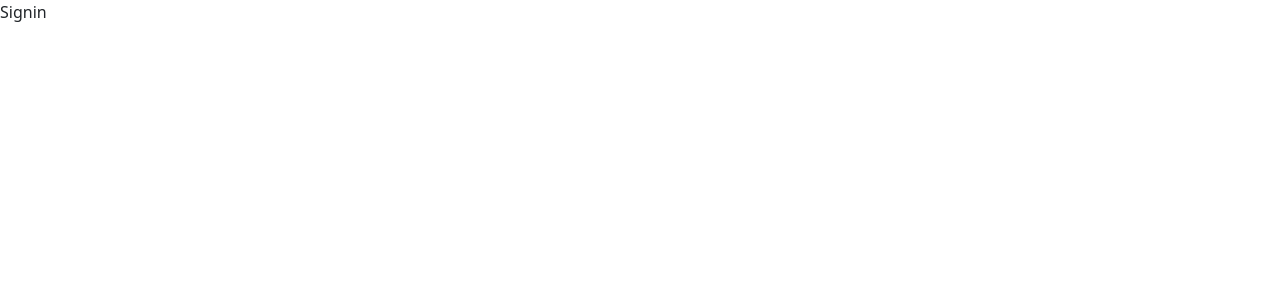
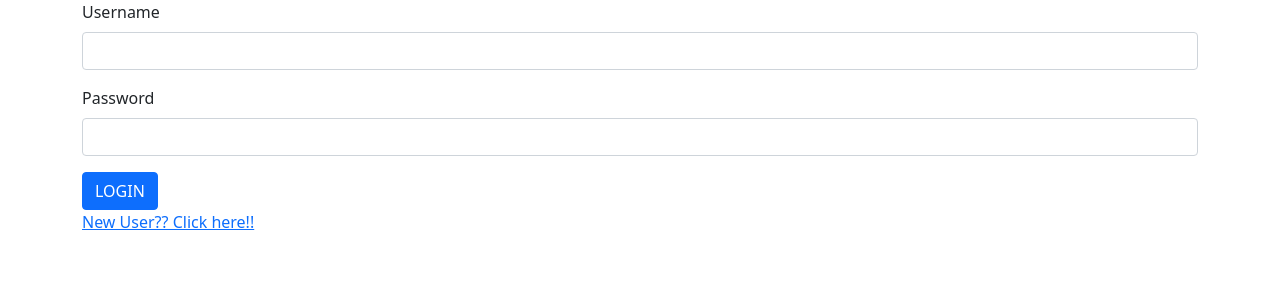
Before and after one commit to snehasamuel/Donor-react-app, a React (Create React App) app: page / in a window 1280 px wide. Shown: the top 300 px of the page. Built offline with nearby package versions, Linux system fonts and the light colour scheme.

Commit message:
Signin completed

```diff
--- a/src/components/Signin.js
+++ b/src/components/Signin.js
@@ -1,8 +1,37 @@
-import React from 'react'
+import React, { useState } from 'react'
+import { Link } from 'react-router-dom'
 
 const Signin = () => {
+    var [user,setUser]=useState("")
+    var [pswd,setPswd]=useState("")
+
+    const viewSigin=(()=>{
+        const data={"username":user,"password":pswd}
+        console.log(data)
+    })
   return (
-    <div>Signin</div>
+    <div>
+        <div className="container">
+    <div className="row">
+        <div className="col col-12 col-sm-12 col-md-12 col-lg-12 col-xl-12 col-xxl-12">
+            <div className="row g-3">
+                <div className="col col-12 col-sm-12 col-md-12 col-lg-12 col-xl-12 col-xxl-12">
+                    <label for="" className="form-label">Username</label>
+                    <input onChange={(a)=>{setUser(a.target.value)}} type="text" className="form-control"/>
+                </div>
+                <div className="col col-12 col-sm-12 col-md-12 col-lg-12 col-xl-12 col-xxl-12">
+                    <label for="" className="form-label">Password</label>
+                    <input onChange={(a)=>{setPswd(a.target.value)}} type="password" className="form-control"/>
+                </div>
+                <div className="col col-12 col-sm-12 col-md-12 col-lg-12 col-xl-12 col-xxl-12">
+                    <button onClick={viewSigin} className="btn btn-primary">LOGIN</button><br></br>
+                    <Link to="/signup">New User?? Click here!! </Link>
+                </div>
+            </div>
+        </div>
+    </div>
+</div>
+    </div>
   )
 }
 
```
Also changed, not shown: public/signin.html (added, +20 -0 lines).
